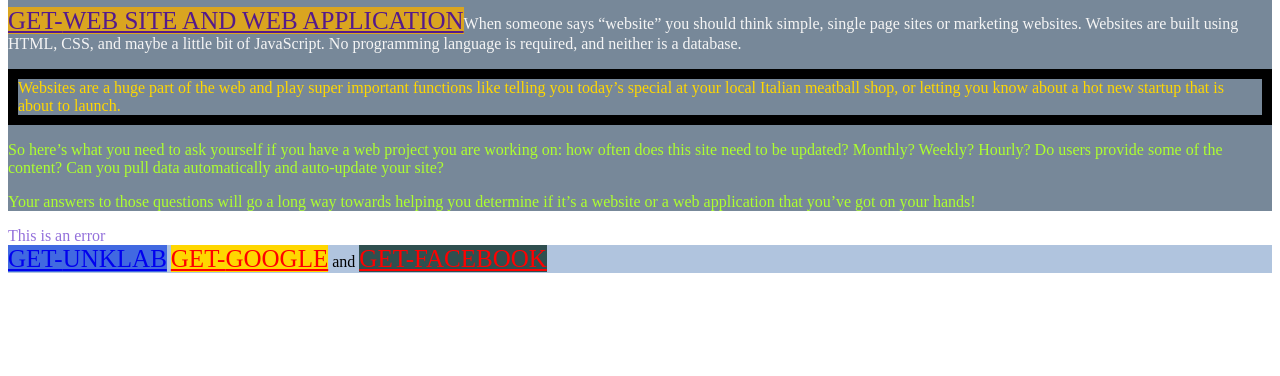
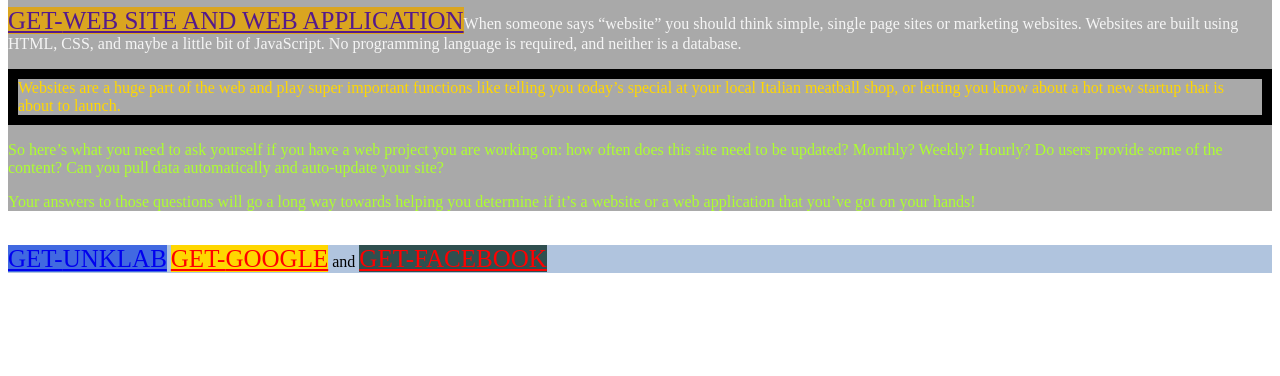
Before and after one commit to YodaNangoy/super-garbanzo, a plain HTML site: page Pembelajaran 12/index.html in a window 1280 px wide. Shown: the part 424-800 px from the top of the page. Drawn offline with Linux system fonts and the light colour scheme.

Commit message:
Web Design C

```diff
--- a/Pembelajaran 12/styles.css
+++ b/Pembelajaran 12/styles.css
@@ -13,14 +13,14 @@ p.error {
     border : 10px solid black
 }
 #top-box {
-    background-color: lightslategray;
+    background-color: darkgray;
 }
 #bottom-box {
     background-color: lightsteelblue;
 }
 
 div.error {
-    color: mediumpurple;
+    color: #fff;
 }
 
 a[href] {
```
